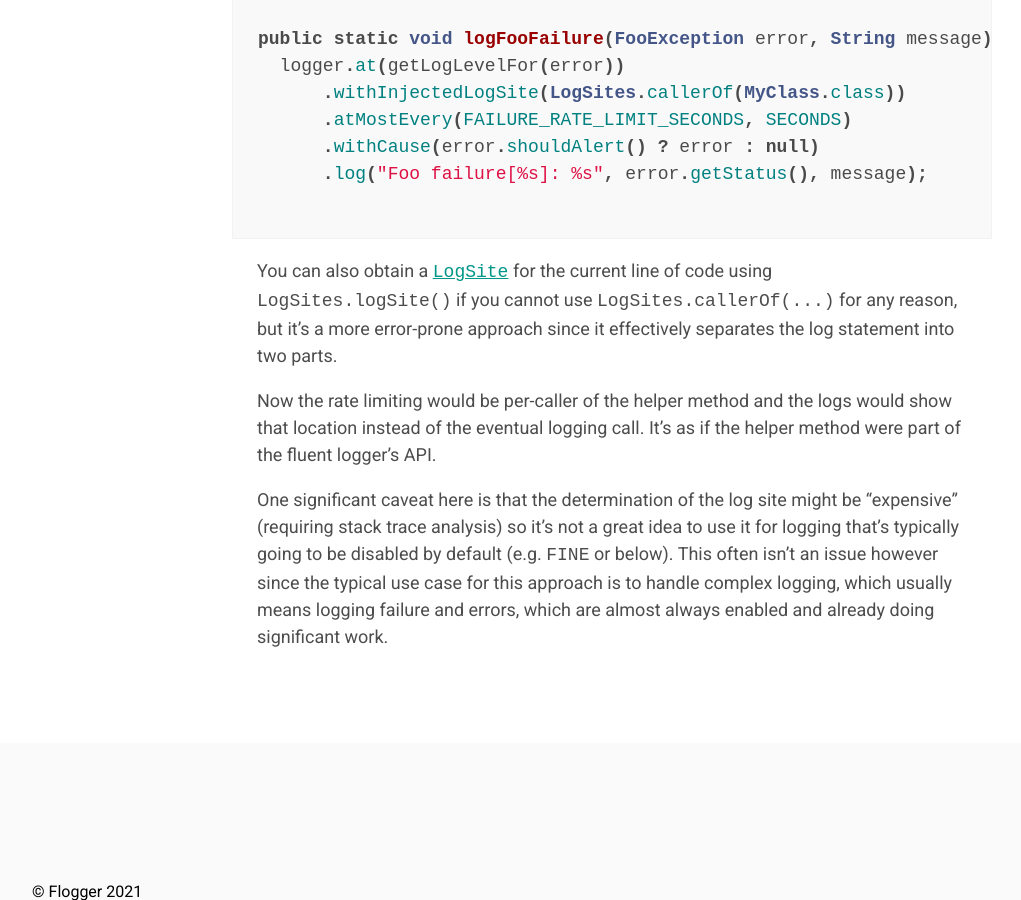
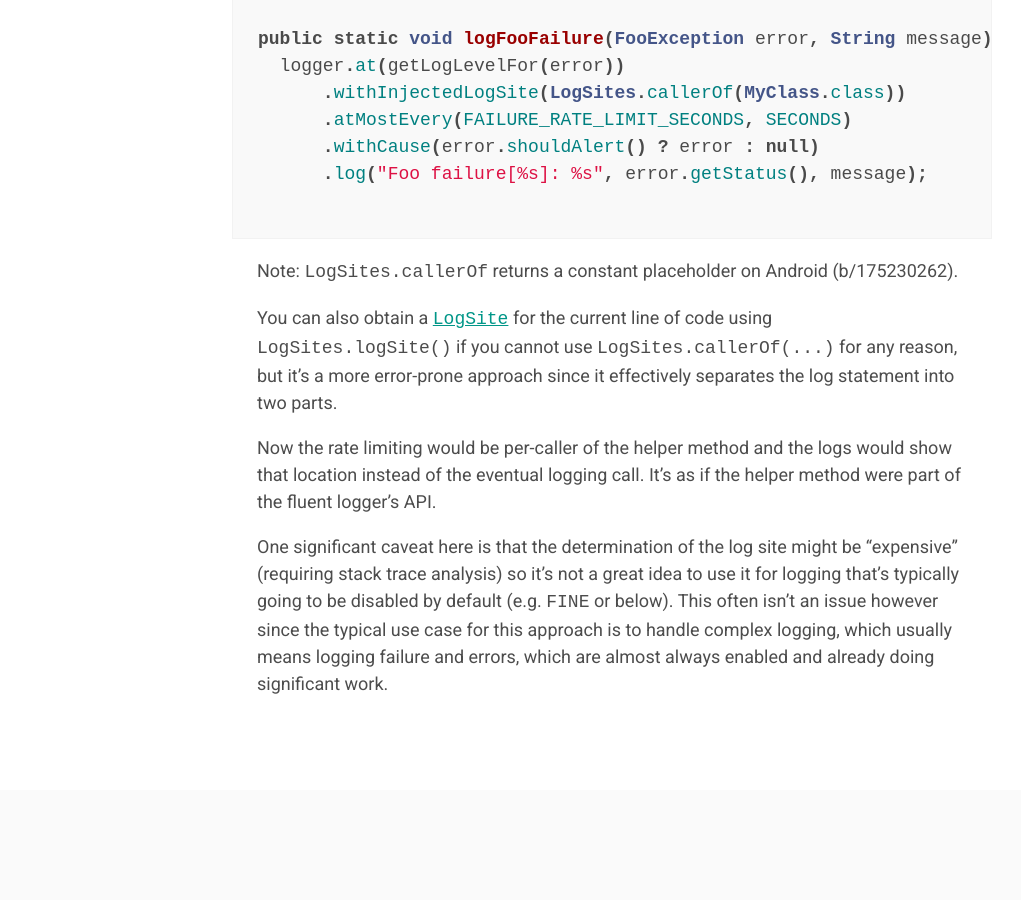
Before and after one commit to google/flogger, a Jekyll site: the page built from best_practice.md, in a window 1280 px wide and 900 px high, scrolled down 11176 px. Shown: the whole window, without its empty margins (28-1049 px from the left). Built offline with Jekyll 4.4.1, drawn with Linux system fonts in a browser that asks for light colours; our own code applies the rules of GitHub Pages for plain Markdown files.

Commit message:
Internal change
RELNOTES=n/a
PiperOrigin-RevId: 416106663

````diff
--- a/best_practice.md
+++ b/best_practice.md
@@ -409,6 +409,9 @@ public static void logFooFailure(FooException error, String message) {
       .log("Foo failure[%s]: %s", error.getStatus(), message);
 ```
 
+Note: `LogSites.callerOf` returns a constant placeholder on Android
+(b/175230262).
+
 You can also obtain a [`LogSite`] for the current line of code using
 `LogSites.logSite()` if you cannot use `LogSites.callerOf(...)` for any reason,
 but it's a more error-prone approach since it effectively separates the log
````
